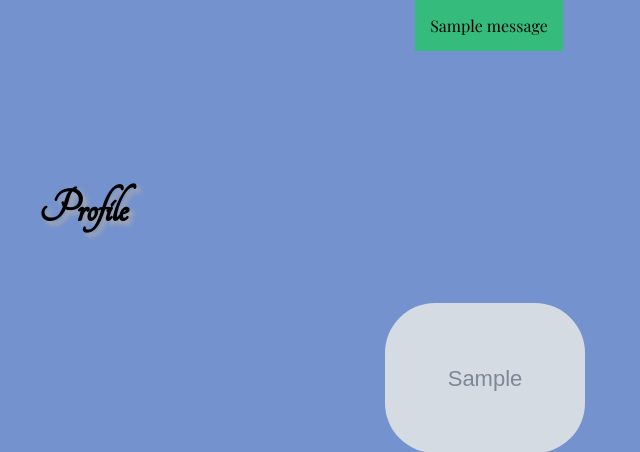
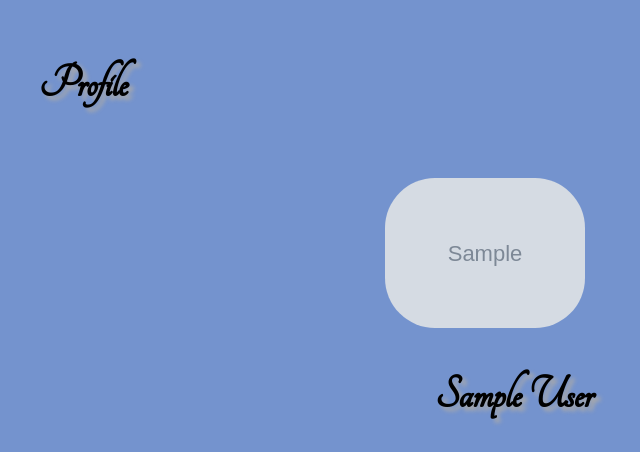
Before and after one commit to SheCodesAus/she-codes-django-news-project-Phoenix-JSW, a Django app: page /users/profile in a window 1280 px wide. Shown: the part 249-701 px from the top of the page, without its empty margins (151-791 px from the left). Run offline with Django 4.2, Linux system fonts and the light colour scheme; a user stored in the database is signed in; tables that the repository leaves empty hold one stand-in row (values such as "Sample post"); grey boxes marked "Sample" are stand-in pictures; one stand-in notice (Sample message) is shown; parts of the project's set-up code (start-up, migrations or seed data) failed here and were passed over; some web fonts are replaced.

Commit message:
removed messages

```diff
--- a/she_codes_news/static/styles.css
+++ b/she_codes_news/static/styles.css
@@ -290,8 +290,6 @@ form p {
 
 .btn-primary { background-color: #271177; }
 .btn-secondary { background-color:rgb(78, 93, 163); }
-.btn-dark { background-color: #000; }
-
 .btn:hover { background-color: #306472; }
 
 
@@ -307,7 +305,7 @@ form p {
 .card404 {
     display: flex;
     flex-direction: column;
-    justify-content: center;
+    text-align: center;
     max-width: 100%;
     box-shadow: 0 .1rem 1rem rgba(0, 0, 0, 0.1);
     border-radius: 1em;
--- a/she_codes_news/users/templates/users/UserProfile.html
+++ b/she_codes_news/users/templates/users/UserProfile.html
@@ -10,19 +10,6 @@
 {% block content %}
 
 <div id="profile-container">
-  <!-- Success Messages -->
-  {% if messages %}
-  <ul class="messages">
-  {% for message in messages %}
-      <li class="{{ message.tags }}">
-        {% if message.tags %} {{ message }}{% endif %}
-      </li>
-  {% endfor %}
-  </ul>
-  {% endif %}
-  <br>
-<br>
-
 
 <!-- Profile Section -->
 
```
